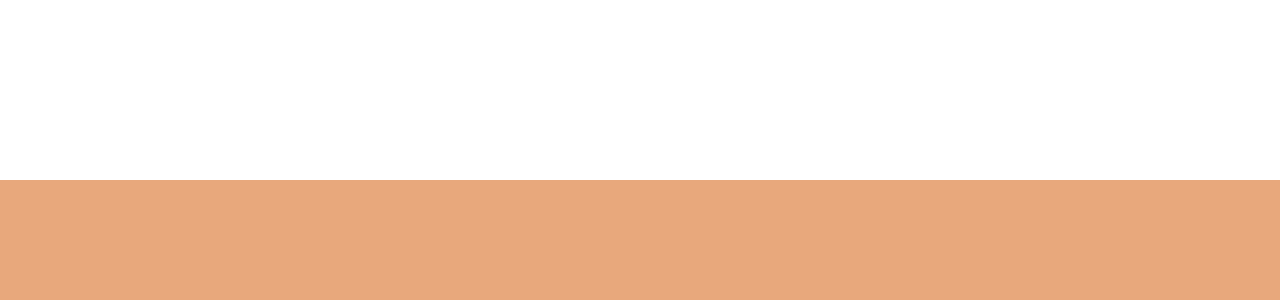
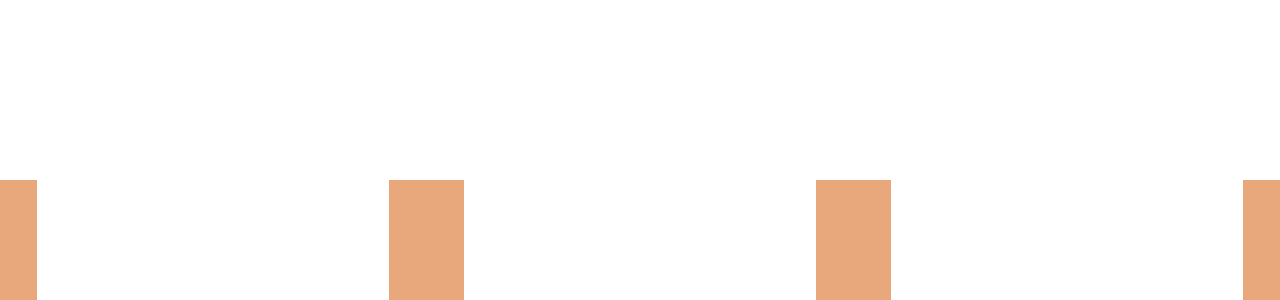
Before and after one commit to ws-vill-shinjo/training-camp-2026-b, a Next.js app in the folder frontend/: page / in a window 1280 px wide. Shown: the part 500-800 px from the top of the page. Built offline with nearby package versions, Linux system fonts and the light colour scheme.

Commit message:
add footer

```diff
--- a/frontend/components/Footer.tsx
+++ b/frontend/components/Footer.tsx
@@ -2,6 +2,10 @@ import { JSX } from "react";
 
 export const Footer = (): JSX.Element => {
   return (
-    <div className="fixed bottom-0 bg-[#E8A87C] h-30 w-screen flex items-center justify-center"></div>
+    <div className="fixed bottom-0 bg-[#E8A87C] h-30 w-screen flex items-center justify-around">
+      <div className="w-88 h-88 bg-white"></div>
+      <div className="w-88 h-88 bg-white"></div>
+      <div className="w-88 h-88 bg-white"></div>
+    </div>
   );
 };
```
